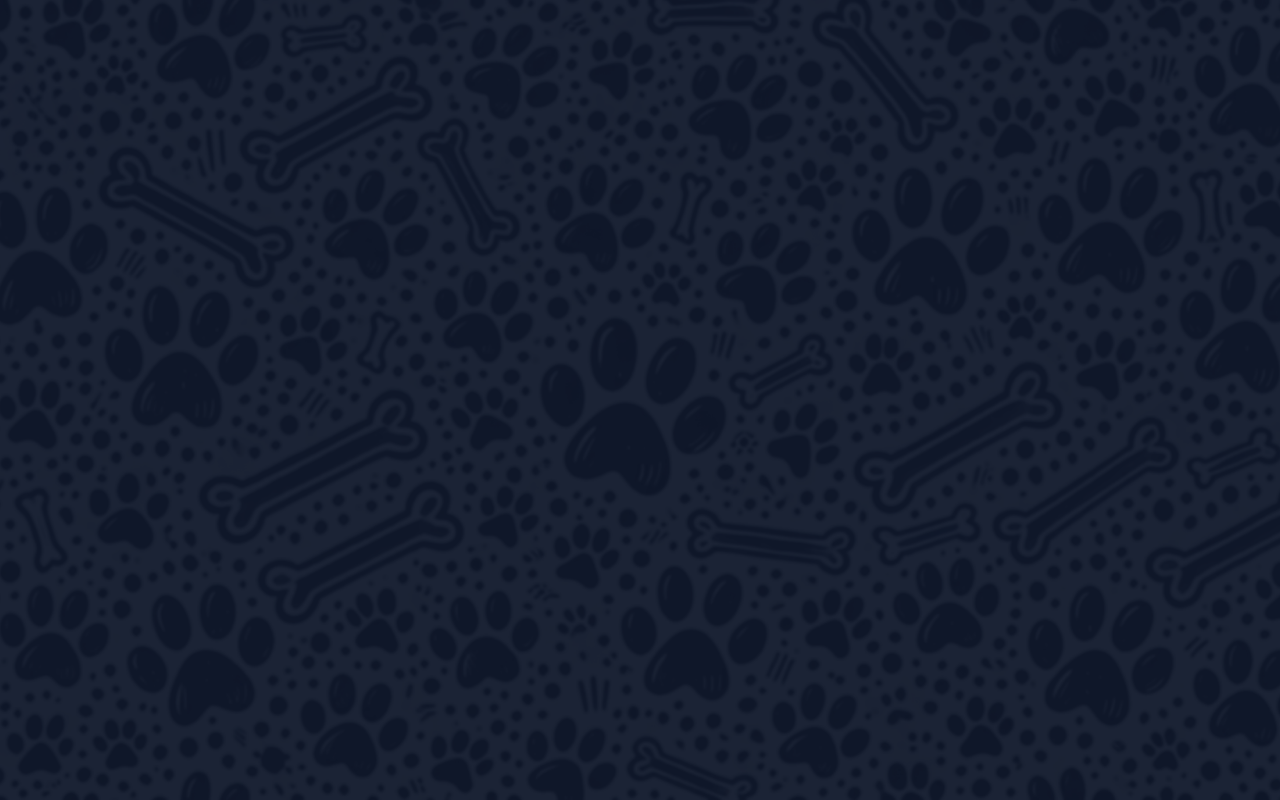
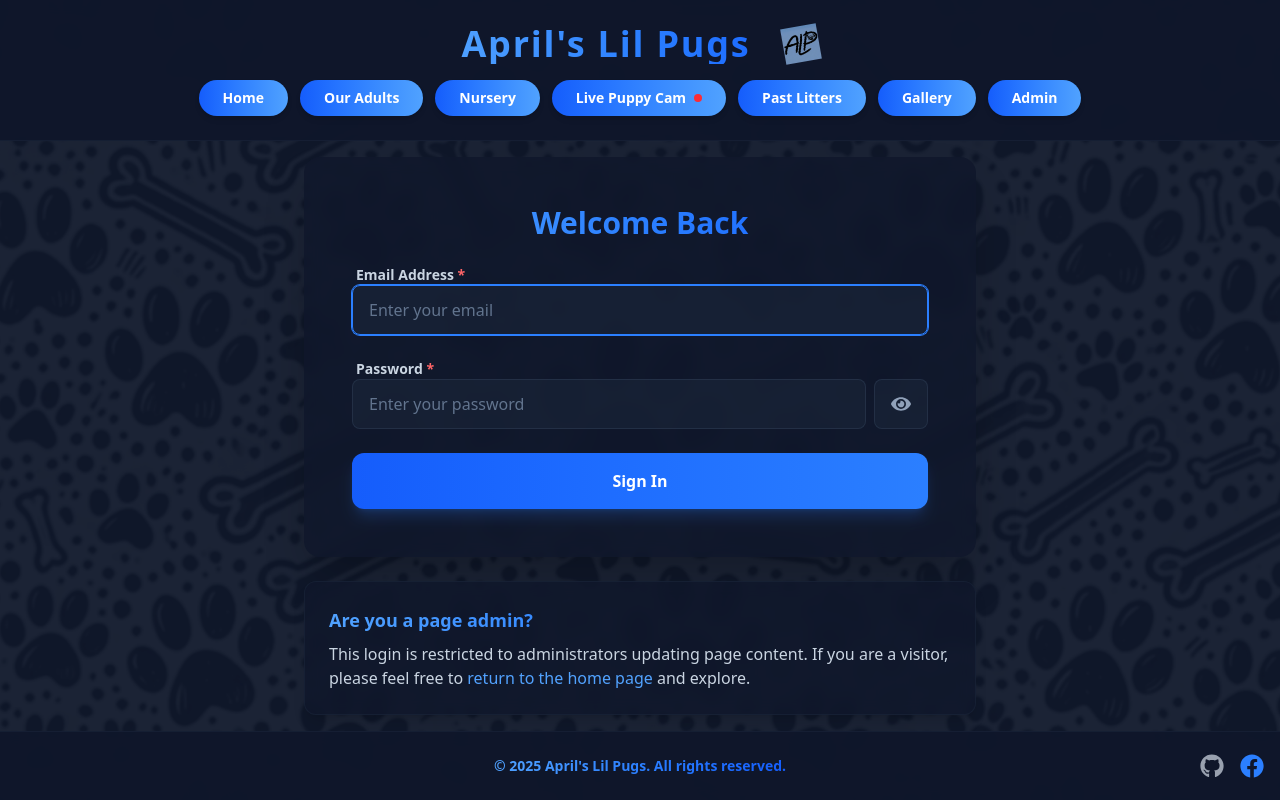
Before and after one commit to jonahgcarpenter/aprilslilpugs, a React (Vite) app in the folder client/: page /login in a window 1280 px wide. Before the commit this address had no page. Built offline with nearby package versions, Linux system fonts and the light colour scheme.

Commit message:
admin login

```diff
--- a/client/src/App.tsx
+++ b/client/src/App.tsx
@@ -10,6 +10,8 @@ import PastLitters from "./pages/past-litters";
 import Gallery from "./pages/gallery";
 import Admin from "./pages/admin";
 import Litter from "./pages/litter";
+import Login from "./pages/login";
+import ProtectedRoute from "./components/auth/protected-route";
 
 function App() {
   return (
@@ -24,9 +26,11 @@ function App() {
 
         <Route path="/litter/:id" element={<Litter />} />
 
-        {/* NOTE: This route is not displayed on navbar */}
-        {/* TODO: Protect route with auth */}
-        <Route path="/admin" element={<Admin />} />
+        <Route path="/login" element={<Login />} />
+
+        <Route element={<ProtectedRoute />}>
+          <Route path="/admin" element={<Admin />} />
+        </Route>
       </Route>
     </Routes>
   );
--- /dev/null
+++ b/client/src/components/auth/protected-route.tsx
@@ -0,0 +1,22 @@
+import { Navigate, Outlet } from "react-router-dom";
+import { useAuth } from "../../context/auth";
+
+const ProtectedRoute = () => {
+  const { token, isLoading } = useAuth();
+
+  if (isLoading) {
+    return (
+      <div className="flex min-h-screen items-center justify-center">
+        <div className="h-8 w-8 animate-spin rounded-full border-4 border-blue-600 border-t-transparent"></div>
+      </div>
+    );
+  }
+
+  if (!token) {
+    return <Navigate to="/login" replace />;
+  }
+
+  return <Outlet />;
+};
+
+export default ProtectedRoute;
--- a/client/src/components/general/navbar.tsx
+++ b/client/src/components/general/navbar.tsx
@@ -1,12 +1,18 @@
 import { NavLink } from "react-router-dom";
+import { useAuth } from "../../context/auth";
 
 export default function Navbar() {
+  const { user, logout } = useAuth();
+
   const linkStyles = (isActive: boolean) =>
     `px-4 sm:px-6 py-2 text-sm rounded-full font-semibold shadow-md hover:shadow-lg transition-all duration-200 whitespace-nowrap text-white ${
       isActive
         ? "bg-gradient-to-r from-slate-600 to-slate-400 hover:from-slate-700 hover:to-slate-500 scale-105"
         : "bg-gradient-to-r from-blue-600 to-blue-400 hover:from-blue-700 hover:to-blue-500 hover:-translate-y-0.5"
     }`;
+
+  const logoutStyles =
+    "px-4 sm:px-6 py-2 text-sm rounded-full font-semibold shadow-md hover:shadow-lg transition-all duration-200 whitespace-nowrap text-white bg-gradient-to-r from-red-600 to-red-400 hover:from-red-700 hover:to-red-500 hover:-translate-y-0.5";
 
   const NavLinks = () => (
     <>
@@ -42,6 +48,16 @@ export default function Navbar() {
       <NavLink to="/gallery" className={({ isActive }) => linkStyles(isActive)}>
         Gallery
       </NavLink>
+
+      <NavLink to="/admin" className={({ isActive }) => linkStyles(isActive)}>
+        Admin
+      </NavLink>
+
+      {user && (
+        <button onClick={logout} className={logoutStyles}>
+          Logout
+        </button>
+      )}
     </>
   );
 
--- /dev/null
+++ b/client/src/context/auth.tsx
@@ -0,0 +1,89 @@
+import { createContext, useContext, useState, useEffect } from "react";
+import type { ReactNode } from "react";
+import axios from "axios";
+
+interface User {
+  email: string;
+  firstName: string;
+  lastName: string;
+}
+
+interface AuthContextType {
+  user: User | null;
+  token: string | null;
+  isLoading: boolean;
+  login: (email: string, pass: string) => Promise<void>;
+  logout: () => void;
+}
+
+const AuthContext = createContext<AuthContextType | undefined>(undefined);
+
+export const AuthProvider = ({ children }: { children: ReactNode }) => {
+  const [user, setUser] = useState<User | null>(null);
+  const [token, setToken] = useState<string | null>(null);
+  const [isLoading, setIsLoading] = useState<boolean>(true);
+
+  useEffect(() => {
+    const storedToken = localStorage.getItem("token");
+    const storedUser = localStorage.getItem("user");
+
+    if (storedToken && storedUser) {
+      setToken(storedToken);
+      setUser(JSON.parse(storedUser));
+      axios.defaults.headers.common["Authorization"] = `Bearer ${storedToken}`;
+    }
+    setIsLoading(false);
+  }, []);
+
+  const login = async (email: string, pass: string) => {
+    try {
+      const res = await axios.post("/api/auth/login", {
+        email,
+        password: pass,
+      });
+
+      const { token, ...userData } = res.data;
+
+      setToken(token);
+      setUser(userData);
+
+      localStorage.setItem("token", token);
+      localStorage.setItem("user", JSON.stringify(userData));
+
+      axios.defaults.headers.common["Authorization"] = `Bearer ${token}`;
+    } catch (error) {
+      console.error("Login failed:", error);
+      throw error;
+    }
+  };
+
+  const logout = async () => {
+    try {
+      await axios.post("/api/auth/logout");
+    } catch (error) {
+      console.error("Logout error (continuing with local cleanup):", error);
+    } finally {
+      setUser(null);
+      setToken(null);
+
+      localStorage.removeItem("token");
+      localStorage.removeItem("user");
+
+      delete axios.defaults.headers.common["Authorization"];
+    }
+  };
+
+  return (
+    <AuthContext.Provider value={{ user, token, isLoading, login, logout }}>
+      {children}
+    </AuthContext.Provider>
+  );
+};
+
+export const useAuth = () => {
+  const context = useContext(AuthContext);
+  if (!context) {
+    throw new Error("useAuth must be used within an AuthProvider");
+  }
+  return context;
+};
--- a/client/src/main.tsx
+++ b/client/src/main.tsx
@@ -3,11 +3,14 @@ import { createRoot } from "react-dom/client";
 import { BrowserRouter } from "react-router-dom";
 import "./index.css";
 import App from "./App.tsx";
+import { AuthProvider } from "./context/auth.tsx";
 
 createRoot(document.getElementById("root")!).render(
   <StrictMode>
-    <BrowserRouter>
-      <App />
-    </BrowserRouter>
+    <AuthProvider>
+      <BrowserRouter>
+        <App />
+      </BrowserRouter>
+    </AuthProvider>
   </StrictMode>,
 );
--- /dev/null
+++ b/client/src/pages/login.tsx
@@ -0,0 +1,105 @@
+import { useState } from "react";
+import { useNavigate, Link } from "react-router-dom";
+import { useAuth } from "../context/auth";
+import { FaEye, FaEyeSlash } from "react-icons/fa";
+
+const Login = () => {
+  const [email, setEmail] = useState("");
+  const [password, setPassword] = useState("");
+  const [showPassword, setShowPassword] = useState(false);
+  const [error, setError] = useState("");
+  const { login } = useAuth();
+  const navigate = useNavigate();
+
+  const handleSubmit = async (e: React.FormEvent) => {
+    e.preventDefault();
+    setError("");
+    try {
+      await login(email, password);
+      navigate("/admin");
+    } catch (err: any) {
+      setError("Invalid email or password");
+    }
+  };
+
+  return (
+    <div className="flex flex-col items-center justify-center gap-6">
+      <div className="w-full max-w-2xl rounded-2xl bg-slate-900/80 p-12 shadow-2xl backdrop-blur-sm">
+        <h2 className="text-3xl text-center font-bold text-transparent bg-clip-text bg-gradient-to-r from-blue-400 via-blue-500 to-blue-600 mb-6">
+          Welcome Back
+        </h2>
+
+        {error && (
+          <div className="mb-4 rounded-lg bg-red-200 p-3 text-center text-sm font-medium text-red-600">
+            {error}
+          </div>
+        )}
+
+        <form onSubmit={handleSubmit} className="space-y-6">
+          <div>
+            <label className="block text-sm font-bold text-slate-300 ml-1">
+              Email Address <span className="text-red-400">*</span>
+            </label>
+            <input
+              type="email"
+              required
+              autoFocus
+              value={email}
+              onChange={(e) => setEmail(e.target.value)}
+              className="w-full bg-slate-800/50 border border-slate-700/50 rounded-lg px-4 py-3 text-slate-100 placeholder-slate-500 focus:outline-none focus:border-blue-500 focus:ring-1 focus:ring-blue-500 transition-colors"
+              placeholder="Enter your email"
+            />
+          </div>
+          <div>
+            <label className="block text-sm font-bold text-slate-300 ml-1">
+              Password <span className="text-red-400">*</span>
+            </label>
+            <div className="flex gap-2">
+              <input
+                type={showPassword ? "text" : "password"}
+                required
+                value={password}
+                onChange={(e) => setPassword(e.target.value)}
+                className="w-full bg-slate-800/50 border border-slate-700/50 rounded-lg px-4 py-3 text-slate-100 placeholder-slate-500 focus:outline-none focus:border-blue-500 focus:ring-1 focus:ring-blue-500 transition-colors"
+                placeholder="Enter your password"
+              />
+
+              <button
+                type="button"
+                onClick={() => setShowPassword(!showPassword)}
+                className="cursor-pointer flex items-center justify-center rounded-lg border border-slate-700/50 bg-slate-800/50 px-4 text-slate-400 transition-colors hover:border-blue-500 hover:text-blue-400 focus:border-blue-500 focus:outline-none focus:ring-1 focus:ring-blue-500"
+              >
+                {showPassword ? <FaEyeSlash size={20} /> : <FaEye size={20} />}
+              </button>
+            </div>
+          </div>
+
+          <button
+            type="submit"
+            className="cursor-pointer w-full py-4 bg-gradient-to-r from-blue-600 to-blue-500 hover:from-blue-500 hover:to-blue-400 text-white font-bold rounded-xl shadow-lg shadow-blue-500/20 transition-all duration-300 hover:scale-[1.02] active:scale-[0.98] disabled:opacity-50 disabled:cursor-not-allowed flex items-center justify-center gap-2"
+          >
+            Sign In
+          </button>
+        </form>
+      </div>
+      <div className="w-full max-w-2xl rounded-xl border border-slate-800/50 bg-slate-900/80 p-6 shadow-lg backdrop-blur-sm">
+        <h3 className="text-lg font-bold text-transparent bg-clip-text bg-gradient-to-r from-blue-400 via-blue-500 to-blue-600">
+          Are you a page admin?
+        </h3>
+        <p className="mt-2 text-base text-slate-300">
+          This login is restricted to administrators updating page content. If
+          you are a visitor, please feel free to{" "}
+          <Link
+            to="/"
+            className="font-medium text-blue-400 hover:text-blue-300"
+          >
+            return to the home page
+          </Link>{" "}
+          and explore.
+        </p>
+      </div>
+    </div>
+  );
+};
+
+export default Login;
```
